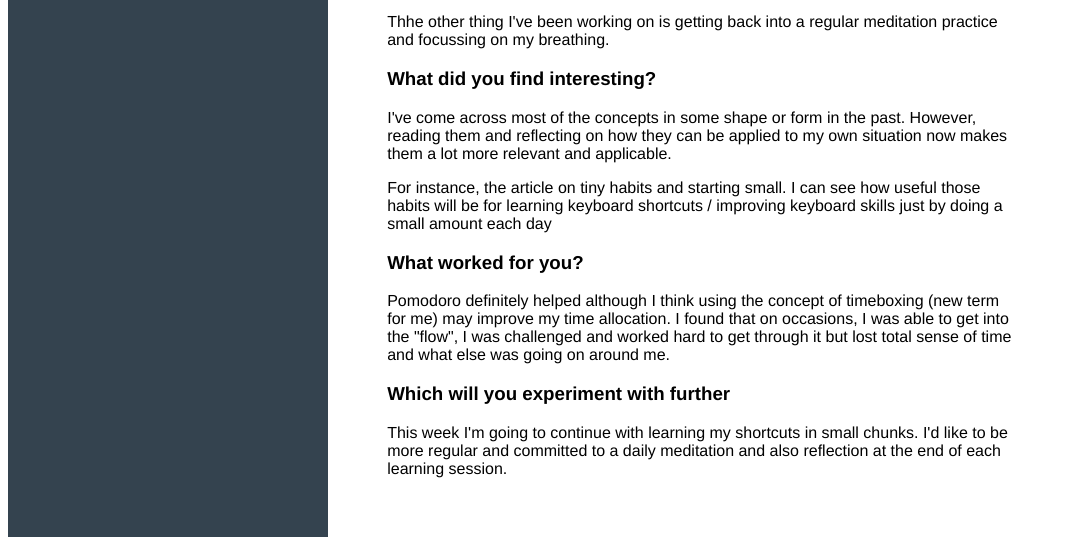
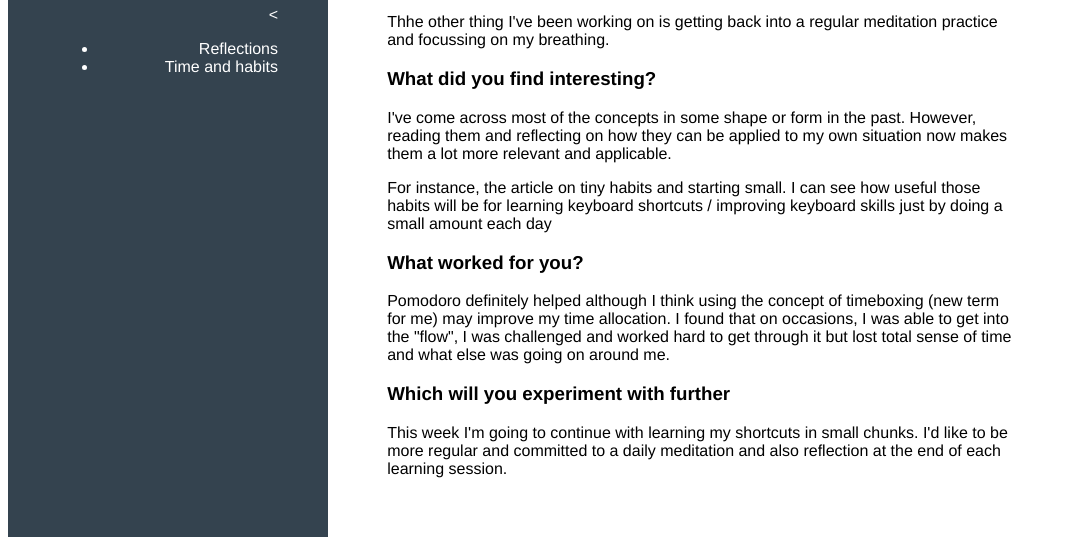
Before and after one commit to MichaelDong32/MichaelDong32.github.io, a plain HTML site: page blog/c1-time-and-habits-blog.html in a window 1280 px wide. Shown: the part 263-800 px from the top of the page, without its empty margins (0-1068 px from the left). Drawn offline with Linux system fonts and the light colour scheme.

Commit message:
blog changes

```diff
--- a/blog/c1-time-and-habits-blog.html
+++ b/blog/c1-time-and-habits-blog.html
@@ -12,6 +12,10 @@
       <div class="header">
         <h1>Mikes Blog</h1>
         <h4>Learning @ EDA</h4>
+        <<ul>
+          <li>Reflections</li>
+          <li>Time and habits</li>
+        </ul>
       </div>
     </div>
 
```
Also changed, not shown: blog/c1-reflection-blog.html (+4 -0 lines), index.html (+5 -1 lines).
